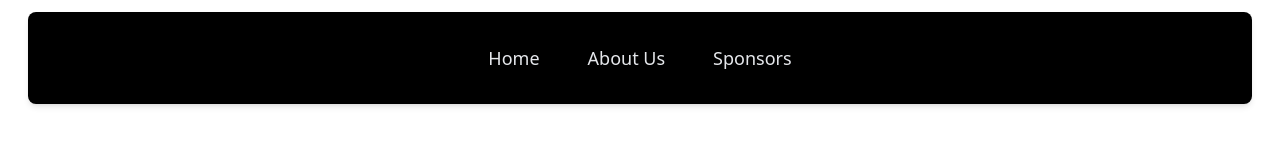
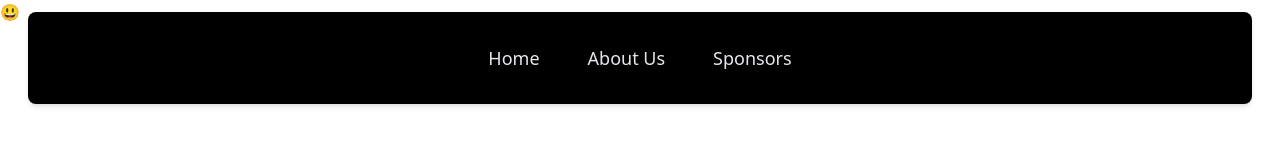
Before and after one commit to Abhijit004/Instruo2k24, a React (Vite) app in the folder client/: page /eventregister in a window 1280 px wide. Shown: the top 160 px of the page. Built offline with nearby package versions, Linux system fonts and the light colour scheme.

Commit message:
[BUILD]: Set up EventReg Page to be prepared

```diff
--- a/client/src/AllRoutes.jsx
+++ b/client/src/AllRoutes.jsx
@@ -3,6 +3,8 @@
 import Sponsor from "./Pages/Sponsor";
 import Home from "./Pages/Home";
 import { useEffect } from "react";
+import EventRegistrationPage from "./Pages/EventRegistration/EventRegistration";
+
 const AllRoutes = () => {
   const location = useLocation();
 
@@ -14,6 +16,8 @@
       <Route path="/" exact element={<Home />} />
       <Route path="/about" element={<AboutUs />} />
       <Route path="/sponsor" element={<Sponsor />} />
+      <Route path="/eventregister" element={<EventRegistrationPage />} />
+
     </Routes>
   );
 };
--- /dev/null
+++ b/client/src/Pages/EventRegistration/EventRegistration.jsx
@@ -0,0 +1,10 @@
+import React from 'react'
+import './EventRegistration.css'
+
+const EventRegistration = () => {
+  return (
+    <div>😃</div>
+  )
+}
+
+export default EventRegistration
```
Also changed, not shown: client/src/Pages/EventRegistration/EventRegistration.css (added).
